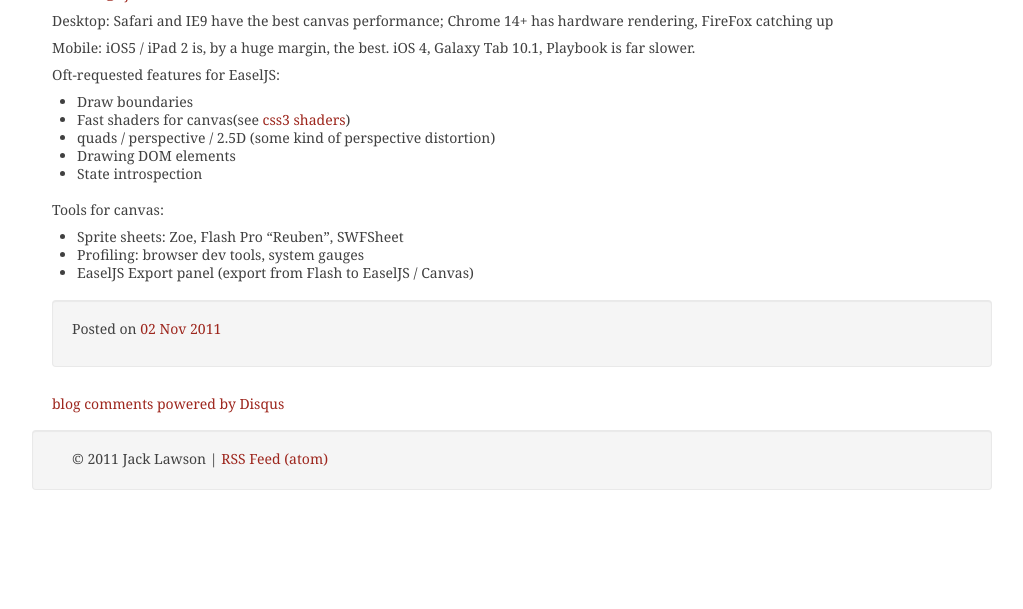
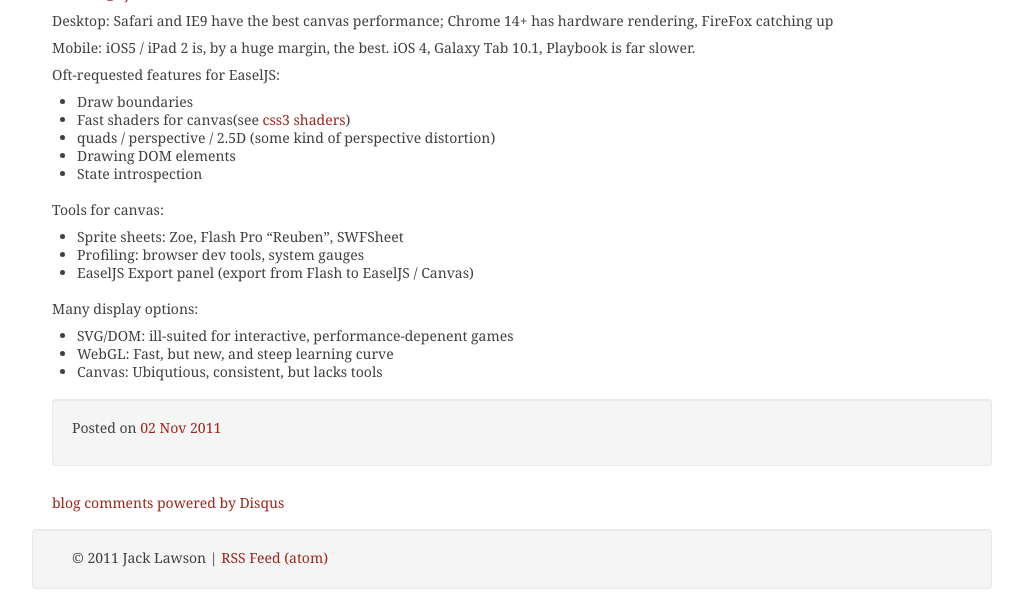
Before and after one commit to ajacksified/ajacksified.github.com, a Jekyll site: the page built from _posts/2011-11-02-new-game-conf-liveblog-2.markdown, in a window 1280 px wide and 900 px high, scrolled down 3169 px, cut to the strip 291-900 px from the top of the window. Shown: the whole strip, without its empty margins (118-1141 px from the left). Built offline with Jekyll 4.4.1, drawn with Linux system fonts in a browser that asks for light colours; nearby versions of some CDN libraries; some web fonts are replaced; Markdown is read by kramdown in place of the engine named in the settings; comment, search, counter and statistics services are not loaded; before the commit the page ends 3970 px from its top, so only the background shows below that.

Commit message:
Day 2 - Paul Bakaus

```diff
--- a/_posts/2011-11-02-new-game-conf-liveblog-2.markdown
+++ b/_posts/2011-11-02-new-game-conf-liveblog-2.markdown
@@ -205,7 +205,7 @@
 * Reduce total pixel count
 * Shadows are evil
 
-![Canvas Buffer Demo](http://a.yfrog.com/img876/8541/5w7v.jpg Canvas Buffer Demo)
+![Canvas Buffer Demo](http://desmond.yfrog.com/Himg876/scaled.php?tn=0&server=876&filename=5w7v.jpg&xsize=640&ysize=640 Canvas Buffer Demo)
 
 [source: @ajacksified](http://j.mp/tFT3IS )
 
@@ -228,3 +228,9 @@
 * Sprite sheets: Zoe, Flash Pro "Reuben", SWFSheet
 * Profiling: browser dev tools, system gauges
 * EaselJS Export panel (export from Flash to EaselJS / Canvas)
+
+Many display options:
+
+* SVG/DOM: ill-suited for interactive, performance-depenent games
+* WebGL: Fast, but new, and steep learning curve
+* Canvas: Ubiqutious, consistent, but lacks tools
```
